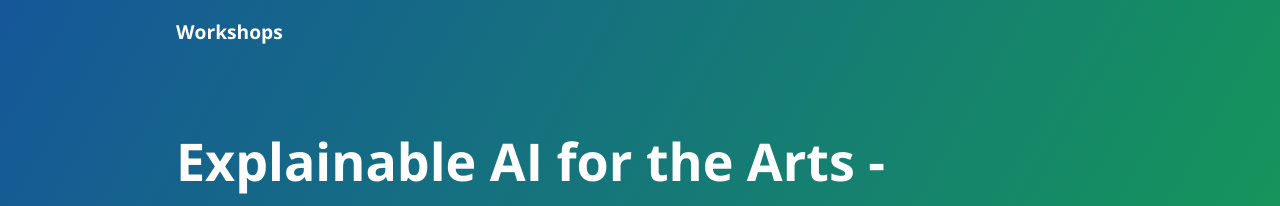
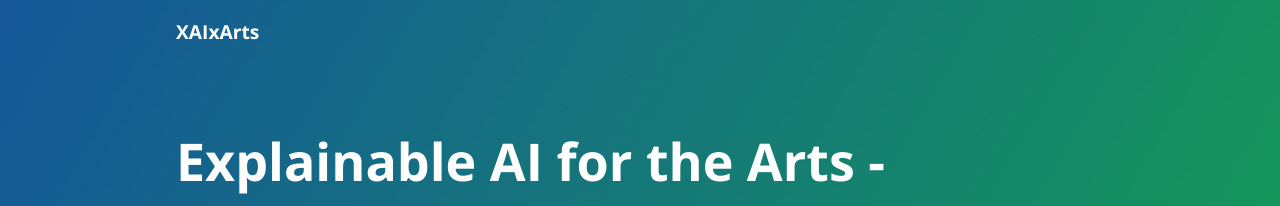
Before and after one commit to xaixarts/xaixarts.github.io, a Jekyll site: the page built from 2023.md, in a window 1280 px wide. Shown: the top 206 px of the page. Built offline with Jekyll 4.4.1, drawn with Linux system fonts in a browser that asks for light colours.

Commit message:
Update default.html
update menu name

```diff
--- a/_layouts/default.html
+++ b/_layouts/default.html
@@ -22,7 +22,7 @@
       <h2 class="project-tagline" id="tagline">{{ page.description | default: site.description | default: site.github.project_tagline }}</h2>
       </span>
     </header>
-    <div class="page-menu"><a class="menu-item text-left" href="./workshops">Workshops</a></div>
+    <div class="page-menu"><a class="menu-item text-left" href="./workshops">XAIxArts</a></div>
 
     <div class="place-holder" id="placeHolder"></div>
 
```
